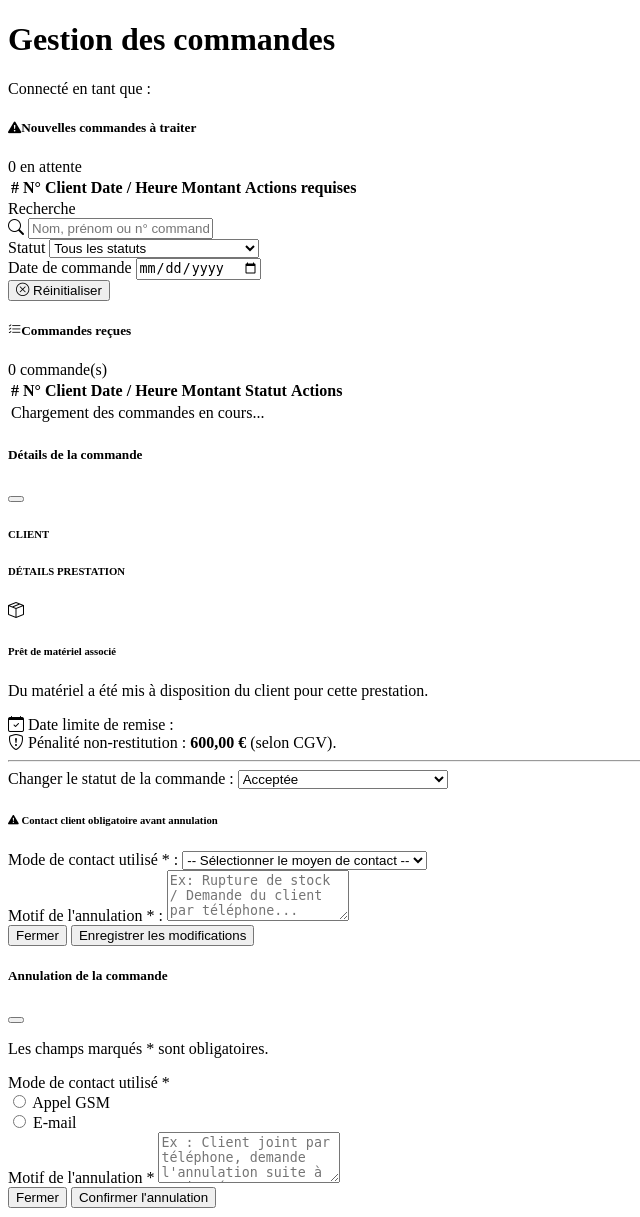
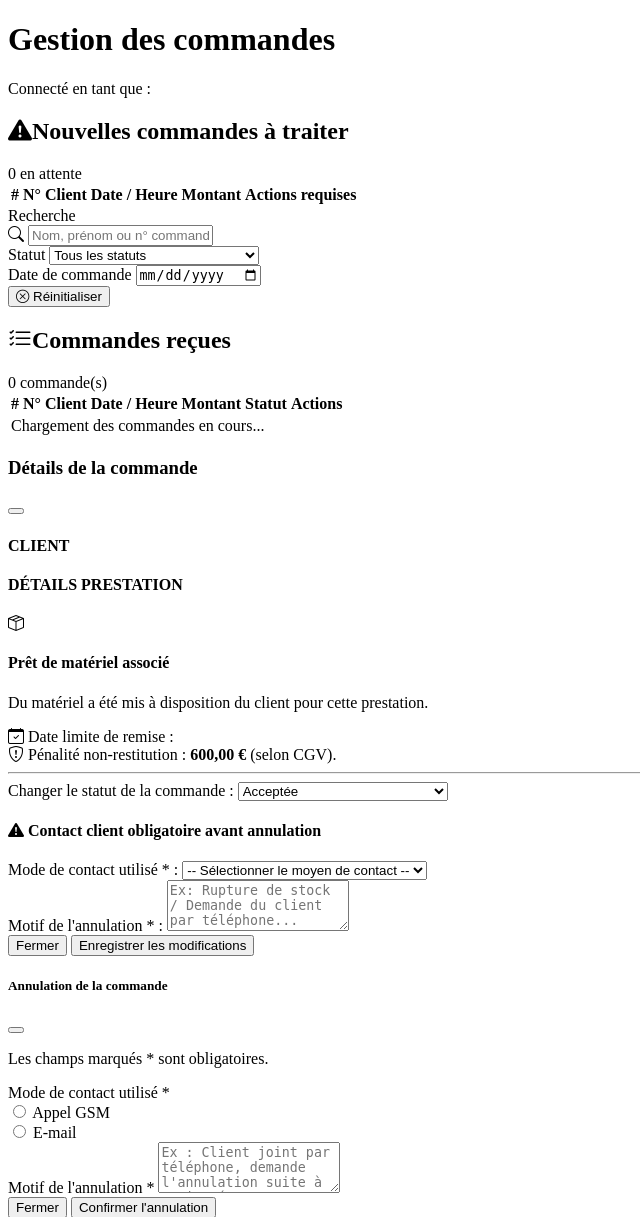
Before and after one commit to NKO971/VITEGourmand, a PHP site: the page made by app/views/employee_dashboard.view.php in a window 1280 px wide. Shown: the part 62-1279 px from the top of the page, without its empty margins (0-640 px from the left). Run offline with PHP 8.4, Linux system fonts and the light colour scheme; the template is opened without the code that fills it, so the values that code supplies are empty; some libraries are stand-ins or nearby versions.

Commit message:
fix(a11y): correction hierarchie des titres sur 10 pages avec saut h1->h5 (RGAA)
- mentions_legales.view.php, cgv.view.php : h5 (sections/articles) -> h2
- reviews.view.php : h5 (nom client, en boucle) -> h2, h6 (metadonnees) -> h3
- admin_dashboard.view.php, gestion_employes.view.php, gestion_horaires.view.php, gestion_carte_plats.view.php, employee_dashboard.view.php : h5 (titres de cartes) -> h2
- profile.view.php : deja conforme, aucun changement
- _modal_detail_commande.php : h5 (titre modale, aria-labelledby conserve) -> h3, h6 (sous-sections internes) -> h4 - choix simplifie plutot que de s'appuyer sur la nuance technique du role ARIA de la modale independant du flux de titres de page

Seules les balises modifiees, textes/classes CSS/attributs ARIA inchanges. Teste : affichage normal des 10 pages, modale de detail commande fonctionnelle (ouverture, changement de statut)

```diff
--- a/app/views/admin_dashboard.view.php
+++ b/app/views/admin_dashboard.view.php
@@ -8,7 +8,7 @@
         <div class="col-12 col-lg-7">
             <div class="card shadow-sm h-100">
                 <div class="card-header bg-white py-3">
-                    <h5 class="card-title text-primary mb-0"><i class="bi bi-bar-chart me-2" aria-hidden="true"></i>Nombre de commandes par menu</h5>
+                    <h2 class="card-title text-primary mb-0"><i class="bi bi-bar-chart me-2" aria-hidden="true"></i>Nombre de commandes par menu</h2>
                 </div>
                 <div class="card-body">
                     <?php if (empty($commandesParMenu)): ?>
@@ -24,7 +24,7 @@
         <div class="col-12 col-lg-5">
             <div class="card shadow-sm h-100">
                 <div class="card-header bg-white py-3">
-                    <h5 class="card-title text-danger mb-0"><i class="bi bi-x-circle me-2" aria-hidden="true"></i>Annulations ce mois-ci</h5>
+                    <h2 class="card-title text-danger mb-0"><i class="bi bi-x-circle me-2" aria-hidden="true"></i>Annulations ce mois-ci</h2>
                 </div>
                 <div class="card-body d-flex flex-column align-items-center justify-content-center">
                     <span class="display-3 fw-bold text-danger"><?= (int)$annulationsMoisEnCours ?></span>
@@ -54,7 +54,7 @@
         <div class="col-12">
             <div class="card shadow-sm">
                 <div class="card-header bg-white py-3">
-                    <h5 class="card-title text-success mb-0"><i class="bi bi-currency-euro me-2" aria-hidden="true"></i>Chiffre d'affaires</h5>
+                    <h2 class="card-title text-success mb-0"><i class="bi bi-currency-euro me-2" aria-hidden="true"></i>Chiffre d'affaires</h2>
                 </div>
                 <div class="card-body">
                     <form id="formFiltresCA" class="row g-3 align-items-end mb-4" onsubmit="event.preventDefault();">
--- a/app/views/employee_dashboard.view.php
+++ b/app/views/employee_dashboard.view.php
@@ -10,9 +10,9 @@
 <div id="pending-orders-container" class="mb-5 d-none">
     <div class="card border-warning shadow-sm">
         <div class="card-header bg-warning text-dark py-3 d-flex justify-content-between align-items-center">
-            <h5 class="mb-0 fw-bold">
+            <h2 class="mb-0 fw-bold">
                 <i class="bi bi-exclamation-triangle-fill me-2" aria-hidden="true"></i>Nouvelles commandes à traiter
-            </h5>
+            </h2>
             <span class="badge bg-dark text-white fs-6" id="pending-count">0 en attente</span>
         </div>
         <div class="table-responsive">
@@ -83,7 +83,7 @@
 <!-- TABLEAU DES COMMANDES -->
 <div class="card shadow-sm border-0">
     <div class="card-header bg-white py-3 d-flex justify-content-between align-items-center">
-        <h5 class="mb-0 fw-bold"><i class="bi bi-list-check me-2 text-primary" aria-hidden="true"></i>Commandes reçues</h5>
+        <h2 class="mb-0 fw-bold"><i class="bi bi-list-check me-2 text-primary" aria-hidden="true"></i>Commandes reçues</h2>
         <span class="badge bg-primary fs-6" id="orders-count">0 commande(s)</span>
     </div>
 
--- a/app/views/gestion_carte_plats.view.php
+++ b/app/views/gestion_carte_plats.view.php
@@ -21,7 +21,7 @@
     <!-- SECTION 1 : GESTION DES MENUS -->
     <div class="card shadow-sm mb-5">
         <div class="card-header bg-white py-3 d-flex justify-content-between align-items-center">
-            <h5 class="card-title text-primary mb-0"><i class="bi bi-egg-fried me-2" aria-hidden="true"></i>Liste des Menus</h5>
+            <h2 class="card-title text-primary mb-0"><i class="bi bi-egg-fried me-2" aria-hidden="true"></i>Liste des Menus</h2>
             <button class="btn btn-sm btn-outline-primary" id="btn-add-menu"><i class="bi bi-plus-circle me-1" aria-hidden="true"></i> Ajouter menu</button>
         </div>
         <div class="card-body p-0">
@@ -98,7 +98,7 @@
     <!-- SECTION 2 : GESTION DES PLATS -->
     <div class="card shadow-sm">
         <div class="card-header bg-white py-3 d-flex justify-content-between align-items-center">
-            <h5 class="card-title text-primary mb-0"><i class="bi bi-disc me-2" aria-hidden="true"></i>Liste des Plats</h5>
+            <h2 class="card-title text-primary mb-0"><i class="bi bi-disc me-2" aria-hidden="true"></i>Liste des Plats</h2>
             <button class="btn btn-sm btn-outline-primary" id="btn-add-plat"><i class="bi bi-plus-circle me-1" aria-hidden="true"></i> Ajouter un plat</button>
         </div>
         <div class="card-body p-0">
--- a/app/views/gestion_employes.view.php
+++ b/app/views/gestion_employes.view.php
@@ -6,7 +6,7 @@
 
     <div class="card shadow-sm">
         <div class="card-header bg-white py-3">
-            <h5 class="card-title text-primary mb-0"><i class="bi bi-people me-2" aria-hidden="true"></i>Comptes employés</h5>
+            <h2 class="card-title text-primary mb-0"><i class="bi bi-people me-2" aria-hidden="true"></i>Comptes employés</h2>
         </div>
         <div class="card-body p-0">
             <div class="table-responsive">
--- a/app/views/gestion_horaires.view.php
+++ b/app/views/gestion_horaires.view.php
@@ -5,7 +5,7 @@
 
     <div class="card shadow-sm">
         <div class="card-header bg-white py-3">
-            <h5 class="card-title text-primary mb-0"><i class="bi bi-clock me-2" aria-hidden="true"></i>Horaires d'ouverture</h5>
+            <h2 class="card-title text-primary mb-0"><i class="bi bi-clock me-2" aria-hidden="true"></i>Horaires d'ouverture</h2>
         </div>
         <div class="card-body p-0">
             <div class="table-responsive">
--- a/app/views/partials/_modal_detail_commande.php
+++ b/app/views/partials/_modal_detail_commande.php
@@ -5,9 +5,9 @@
 
             <!-- En-tête de la modale -->
             <div class="modal-header">
-                <h5 class="modal-title fw-bold" id="orderModalLabel">
+                <h3 class="modal-title fw-bold" id="orderModalLabel">
                     Détails de la commande <span id="modal-order-number" class="text-primary"></span>
-                </h5>
+                </h3>
                 <button type="button" class="btn-close" data-bs-dismiss="modal" aria-label="Fermer"></button>
             </div>
 
@@ -19,12 +19,12 @@
                     <!-- Infos Client & Prestation -->
                     <div class="row mb-3">
                         <div class="col-md-6">
-                            <h6 class="fw-bold text-muted mb-1">CLIENT</h6>
+                            <h4 class="fw-bold text-muted mb-1">CLIENT</h4>
                             <p id="modal-client-info" class="fw-bold fs-6 mb-0"></p>
                             <small id="modal-client-email" class="text-primary"></small>
                         </div>
                         <div class="col-md-6 text-md-end">
-                            <h6 class="fw-bold text-muted mb-1">DÉTAILS PRESTATION</h6>
+                            <h4 class="fw-bold text-muted mb-1">DÉTAILS PRESTATION</h4>
                             <p id="modal-order-date" class="fw-bold mb-0"></p>
                             <small id="modal-order-guests" class="text-muted"></small>
                         </div>
@@ -34,7 +34,7 @@
                     <div id="modal-equipment-alert" class="alert alert-warning border-warning d-flex align-items-start mb-3 d-none" role="alert">
                         <i class="bi bi-box-seam fs-4 me-3 text-warning-emphasis" aria-hidden="true"></i>
                         <div>
-                            <h6 class="alert-heading fw-bold mb-1" id="equipment-alert-title">Prêt de matériel associé</h6>
+                            <h4 class="alert-heading fw-bold mb-1" id="equipment-alert-title">Prêt de matériel associé</h4>
                             <p class="mb-0 small" id="equipment-alert-desc">
                                 Du matériel a été mis à disposition du client pour cette prestation.
                             </p>
@@ -68,9 +68,9 @@
 
                     <!-- Champs obligatoires si Annulation -->
                     <div id="cancellation-fields" class="p-3 bg-light border border-danger rounded d-none">
-                        <h6 class="text-danger fw-bold mb-3">
+                        <h4 class="text-danger fw-bold mb-3">
                             <i class="bi bi-exclamation-triangle-fill me-1" aria-hidden="true"></i> Contact client obligatoire avant annulation
-                        </h6>
+                        </h4>
                         <div class="mb-3">
                             <label class="form-label fw-bold">Mode de contact utilisé * :</label>
                             <select class="form-select" id="modal-contact-mode" name="mode_contact">
--- a/app/views/reviews.view.php
+++ b/app/views/reviews.view.php
@@ -33,15 +33,15 @@
                     <div class="card h-100 shadow-sm">
                         <div class="card-body">
                             <div class="d-flex justify-content-between align-items-center mb-2">
-                                <h5 class="card-title mb-0"><?= htmlspecialchars($review['nom_client'] ?? 'Client') ?></h5>
+                                <h2 class="card-title mb-0"><?= htmlspecialchars($review['nom_client'] ?? 'Client') ?></h2>
                                 <span class="badge bg-warning text-dark">
                                     <?= str_repeat('★', $note) . str_repeat('☆', 5 - $note) ?> (<?= $note ?>/5)
                                 </span>
                             </div>
-                            <h6 class="card-subtitle mb-2 text-muted">
+                            <h3 class="card-subtitle mb-2 text-muted">
                                 Commande #<?= htmlspecialchars((string)($review['commande_id'] ?? 'N/A')) ?>
                                 • <?= htmlspecialchars($review['date_creation'] ?? '') ?>
-                            </h6>
+                            </h3>
                             <p class="card-text mt-3">
                                 "<?= htmlspecialchars($review['commentaire'] ?? '') ?>"
                             </p>
```
Also changed, not shown: app/views/cgv.view.php (+6 -6 lines), app/views/mentions_legales.view.php (+5 -5 lines).
